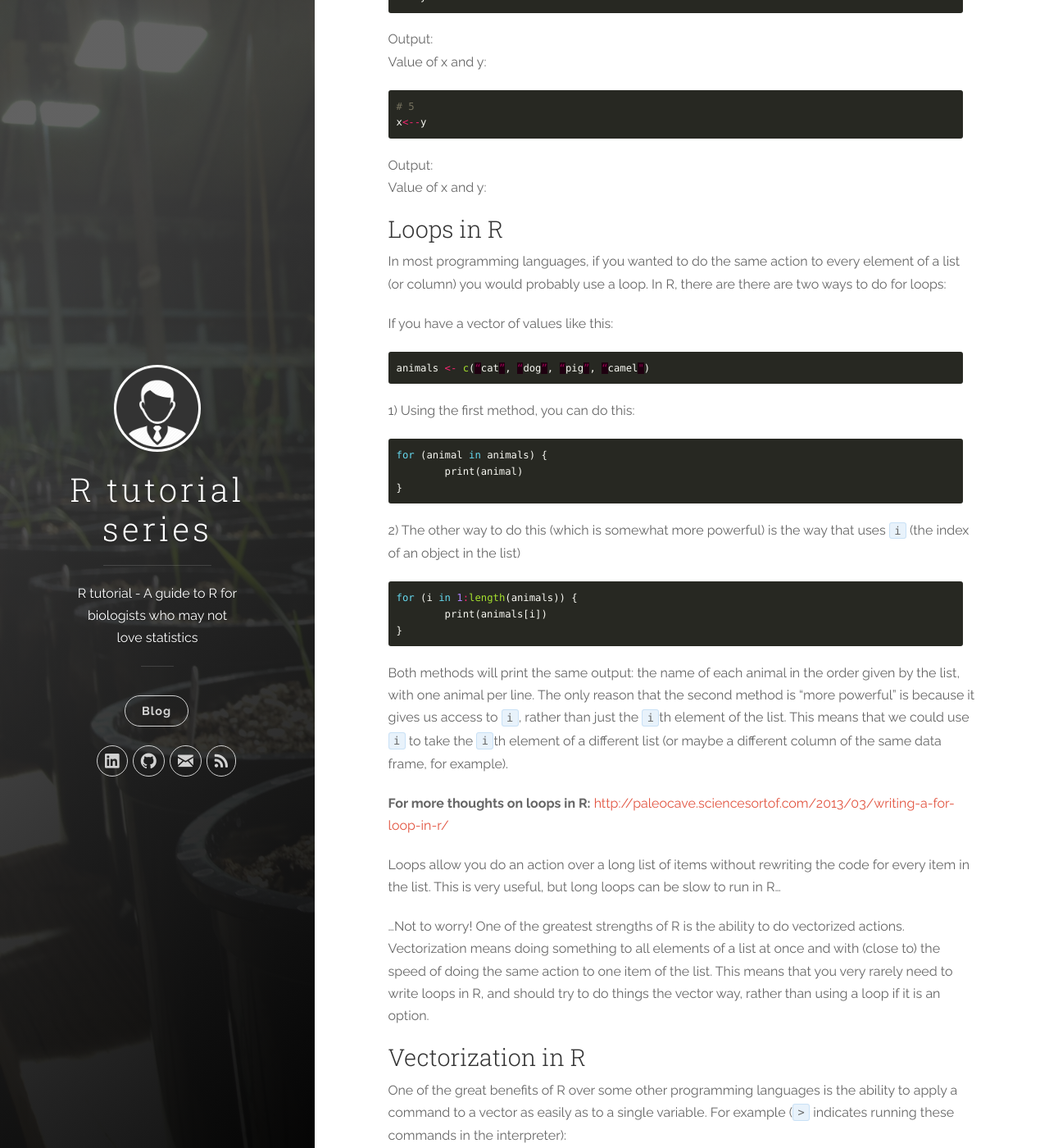
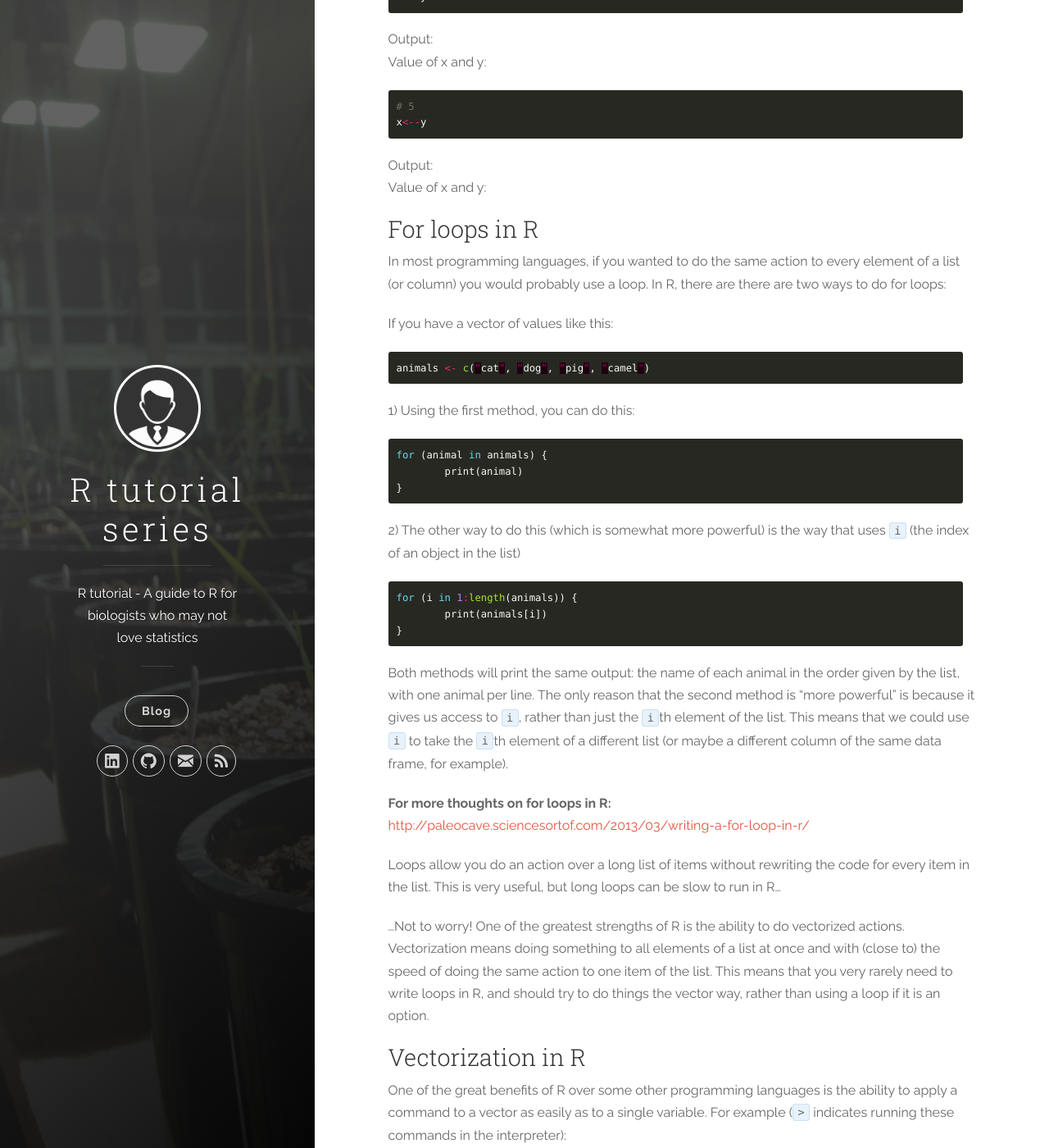
Before and after one commit to bakuhatsu/Rsite, a Jekyll site: the page built from _posts/2016-04-14-Getting-started-with-R.markdown, in a window 1280 px wide and 1400 px high, scrolled down 8408 px. Shown: the whole window at 82% size. Built offline with Jekyll 4.4.1, drawn with Linux system fonts in a browser that asks for light colours; nearby versions of some CDN libraries.

```diff
--- a/_posts/2016-04-14-Getting-started-with-R.markdown
+++ b/_posts/2016-04-14-Getting-started-with-R.markdown
@@ -202,7 +202,7 @@
 Value of x and y: **<span class="spoiler"><span>x is -2 and y is 2</span></span>**
 
 
-### Loops in R ###
+### For loops in R ###
 
 In most programming languages, if you wanted to do the same action to every element of a list (or column) you would probably use a loop.  In R, there are there are two ways to do for loops:
 
@@ -230,7 +230,7 @@
 
 Both methods will print the same output: the name of each animal in the order given by the list, with one animal per line.  The only reason that the second method is "more powerful" is because it gives us access to `i`, rather than just the `i`<sup>th</sup> element of the list.  This means that we could use `i` to take the `i`<sup>th</sup> element of a different list (or maybe a different column of the same data frame, for example).
 
-**For more thoughts on loops in R:**
+**For more thoughts on for loops in R:**
 [http://paleocave.sciencesortof.com/2013/03/writing-a-for-loop-in-r/](http://paleocave.sciencesortof.com/2013/03/writing-a-for-loop-in-r/)
 
 Loops allow you do an action over a long list of items without rewriting the code for every item in the list.  This is very useful, but long loops can be slow to run in R...
```
